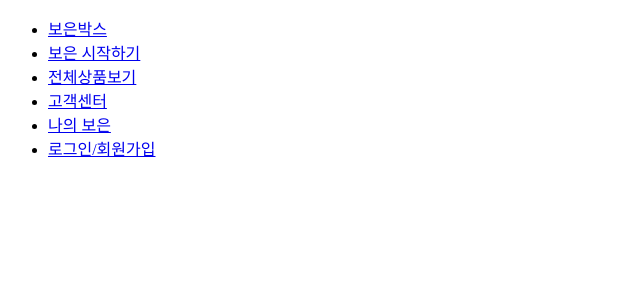
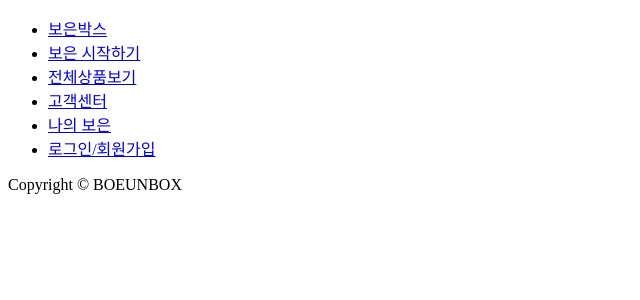
Before and after one commit to boeunbox/bbteam, a Django app: template boeunbox/boeunbox/templates/gnav.html in a window 1280 px wide. Shown: the top 300 px of the page, without its empty margins (0-640 px from the left). Run offline with Django 3.2, Linux system fonts and the light colour scheme; the template is opened without the code that fills it, so the values that code supplies are empty.

Commit message:
footer 생성

```diff
--- a/boeunbox/boeunbox/templates/gnav.html
+++ b/boeunbox/boeunbox/templates/gnav.html
@@ -13,6 +13,7 @@
 </head>
 
 <body>
+    <!-- 공통 NAV BAR -->
     <nav class="navbar navbar-expand-lg navbar-light fixed-top" id="mainNav">
         <div class="collapse navbar-collapse" id="navbarResponsive">
             <ul class="navbar-nav ml-auto">
@@ -25,6 +26,11 @@
             </ul>
         </div>
     </nav>
+
+    <!-- 공통 FOOTER -->
+    <footer class="footer-item">
+        <div class="footer-text">Copyright © BOEUNBOX</div>
+    </footer>
 </body>
 
 </html>
```
